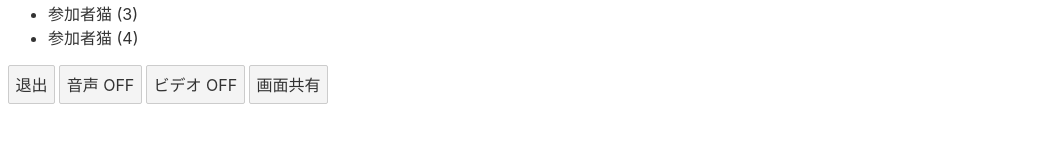
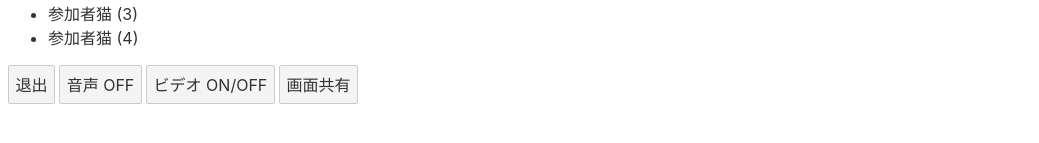
Before and after one commit to tnzk/codezine-my-svelte-videochat, a Svelte app: page / in a window 1280 px wide. Shown: the part 547-690 px from the top of the page, without its empty margins (0-1039 px from the left). Built offline with nearby package versions, Linux system fonts and the light colour scheme.

Commit message:
ビデオをOFFにできるようにしました

```diff
--- a/src/App.svelte
+++ b/src/App.svelte
@@ -1,6 +1,14 @@
+<script lang="ts">
+	let visible = true;
+</script>
+
 <div class="participant p1">
 	<span>参加者猫 (1) (自分)</span>
-	<img src="https://placekitten.com/320/240?image=1">
+	{#if visible}
+		<img src="https://placekitten.com/320/240?image=1">
+	{:else}
+		<img src="https://via.placeholder.com/320x240/000000/FFFFFF/?text=Video%20OFF">
+	{/if}
 </div>
 <div class="participant">
 	<span>参加者猫 (2)</span>
@@ -25,7 +33,7 @@
 <div class="control">
 	<button>退出</button>
 	<button>音声 OFF</button>
-	<button>ビデオ OFF</button>
+	<button on:click={() => visible = !visible}>ビデオ ON/OFF</button>
 	<button>画面共有</button>
 </div>
 
```
